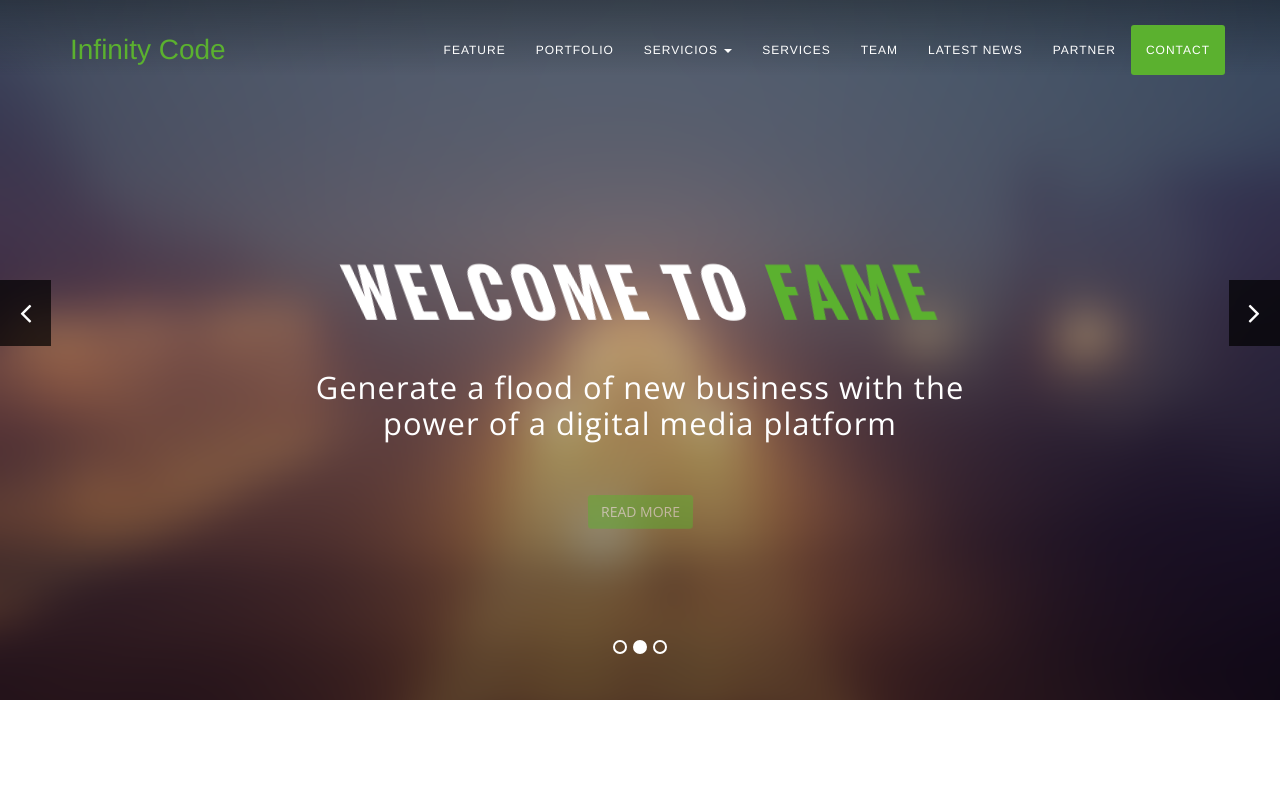
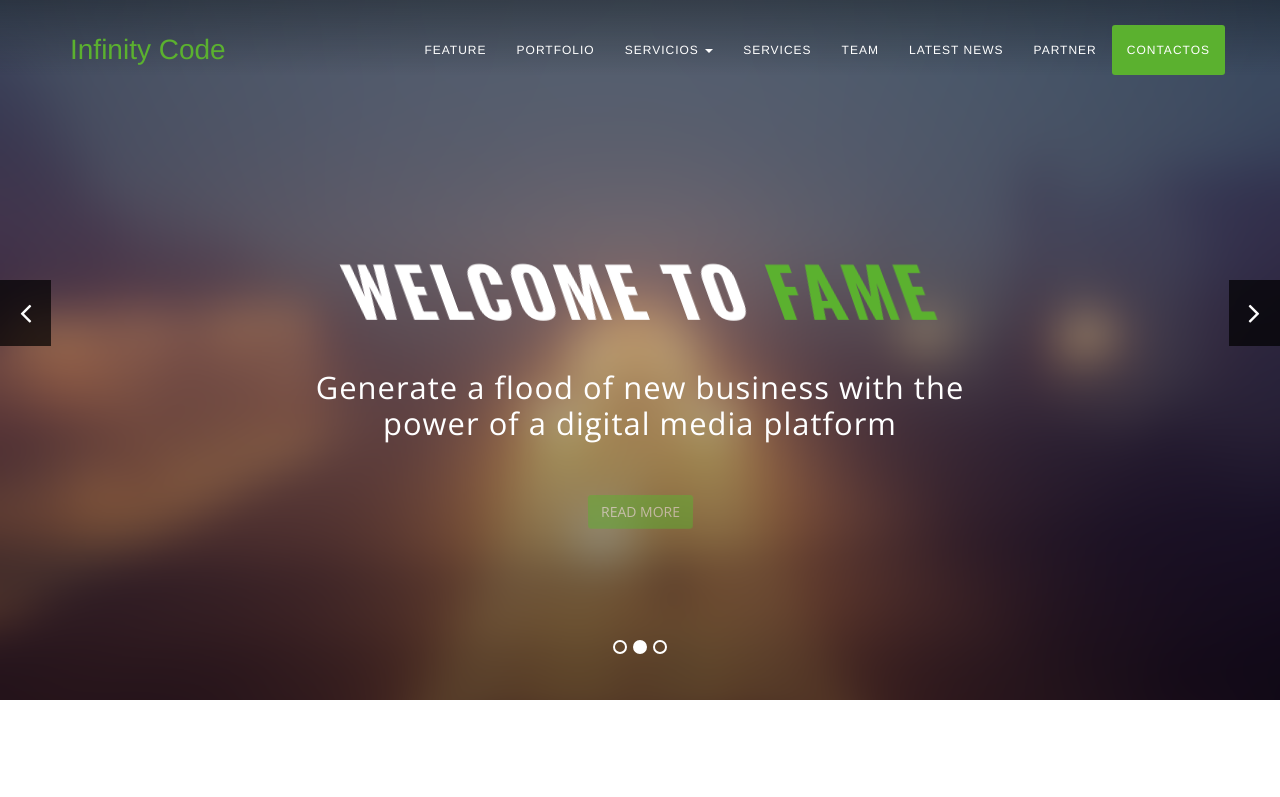
Before and after one commit to byronsmb/Web-InfinityCode, a plain HTML site: page index.html in a window 1280 px wide. Shown: the top 797 px of the page. Drawn offline with nearby package versions, Linux system fonts and the light colour scheme; files whose address does not match are found by name.

Commit message:
cambio contacto

```diff
--- a/index.html
+++ b/index.html
@@ -9,7 +9,7 @@
     <meta name="description" content="">
     <meta name="author" content="">
 
-    <title>Fame - One Page Multipurpose Bootstrap Theme</title>
+    <title>Bienvenidos</title>
 
     <!-- Bootstrap Core CSS  -->
     <link href="asset/css/bootstrap.min.css" rel="stylesheet">
@@ -137,7 +137,7 @@
                         <a class="page-scroll" href="#partner">Partner</a>
                     </li>
                     <li>
-                        <a class="page-scroll" href="#contact">Contact</a>
+                        <a class="page-scroll" href="#contact">Contactos</a>
                     </li>
                 </ul>
             </div>
```
